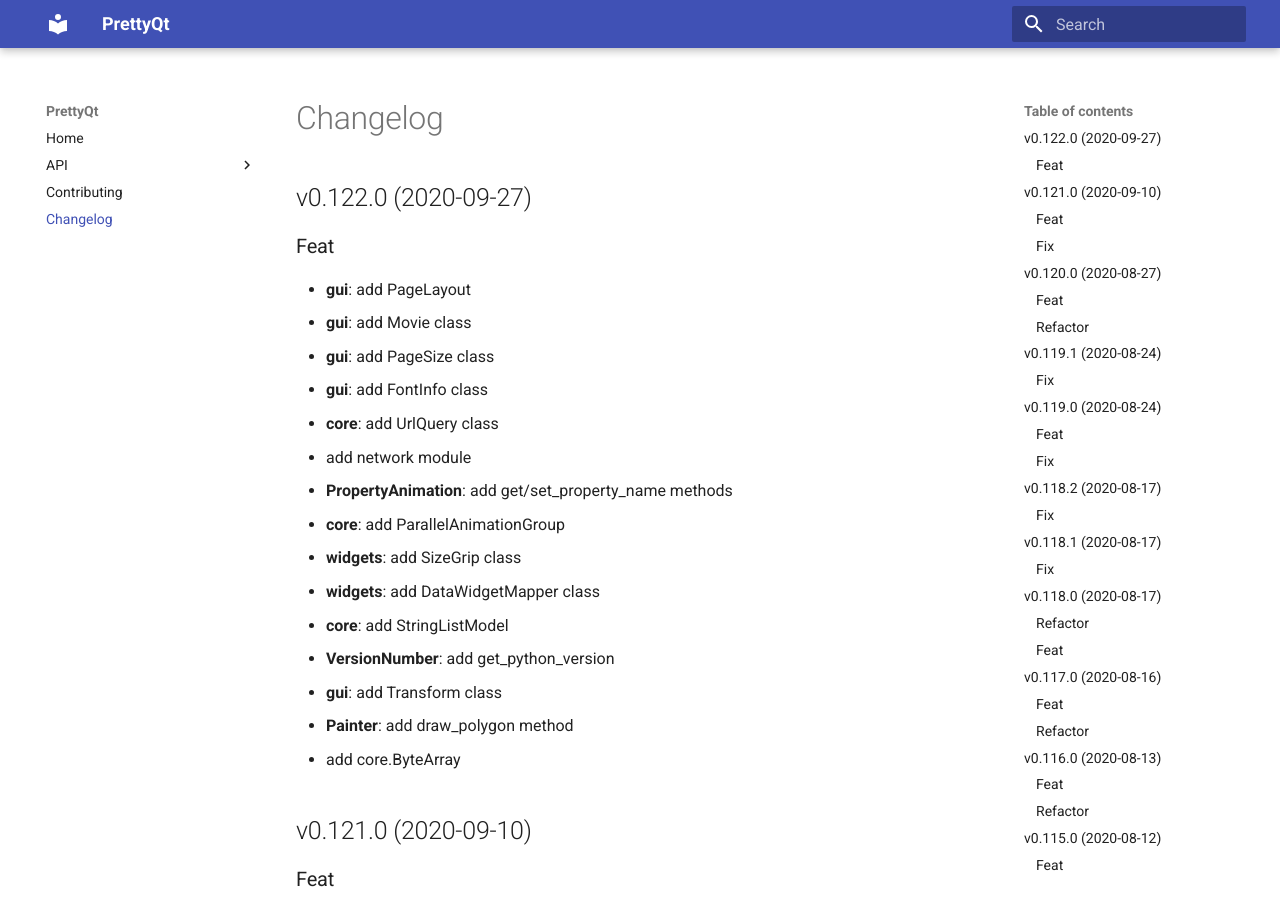
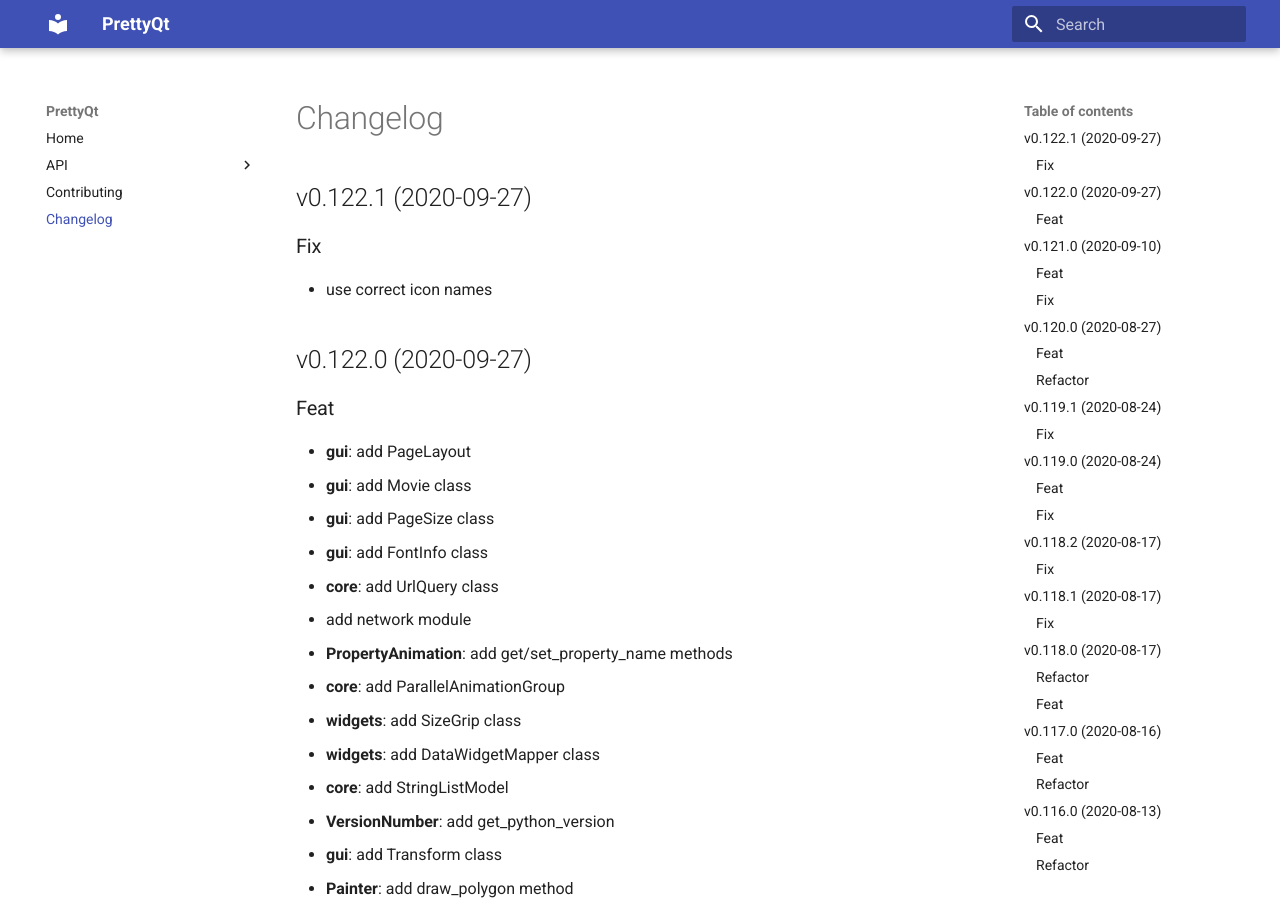
Before and after one commit to phil65/PrettyQt, an MkDocs documentation site: the page built from docs/changelog.md, in a window 1280 px wide and 900 px high. Built offline with MkDocs 1.6.1 and Material for MkDocs 9.7.7, drawn with Linux system fonts in a browser that asks for light colours.

Commit message:
bump: version 0.122.0 → 0.122.1

```diff
--- a/docs/changelog.md
+++ b/docs/changelog.md
@@ -1,3 +1,9 @@
+## v0.122.1 (2020-09-27)
+
+### Fix
+
+- use correct icon names
+
 ## v0.122.0 (2020-09-27)
 
 ### Feat
--- a/prettyqt/__init__.py
+++ b/prettyqt/__init__.py
@@ -4,7 +4,7 @@
 
 __author__ = """Philipp Temminghoff"""
 __email__ = "phil65@kodi.tv"
-__version__ = "0.122.0"
+__version__ = "0.122.1"
 
 
 def debug():
--- a/pyproject.toml
+++ b/pyproject.toml
@@ -1,6 +1,6 @@
 [tool.poetry]
 name = "PrettyQt"
-version = "0.122.0"
+version = "0.122.1"
 description = "A pythonic layer on top of qtpy"
 readme = 'docs/index.md'
 repository = "https://github.com/phil65/prettyqt"
@@ -130,7 +130,7 @@
 '''
 [tool.commitizen]
 name = "cz_conventional_commits"
-version = "0.122.0"
+version = "0.122.1"
 tag_format = "v$version"
 version_files = [
     "prettyqt/__init__.py:__version__",
--- a/setup.py
+++ b/setup.py
@@ -40,6 +40,6 @@
     packages=find_packages(),
     test_suite="tests",
     url="https://github.com/phil65/prettyqt",
-    version="0.122.0",
+    version="0.122.1",
     zip_safe=False,
 )
```
Also changed, not shown: CHANGELOG.md (+6 -0 lines).
